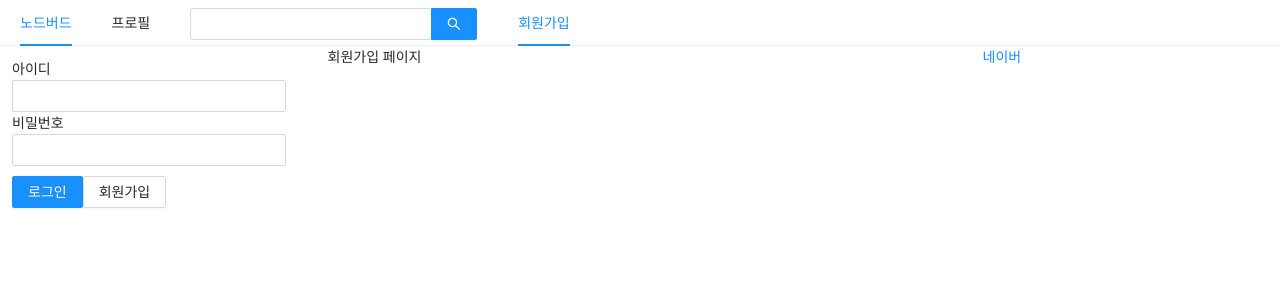
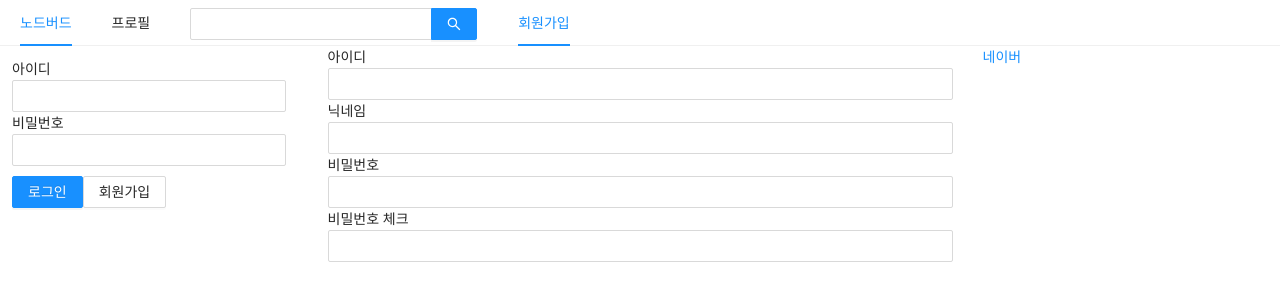
Before and after one commit to hyeminem-Jo/NodeBird, a Next.js app: page /signup in a window 1280 px wide. Shown: the top 300 px of the page. Built offline with nearby package versions, Linux system fonts and the light colour scheme.

Commit message:
Feat: signup & profile page update

```diff
--- a/components/LoginForm.js
+++ b/components/LoginForm.js
@@ -1,8 +1,9 @@
-import React, { useCallback, useState } from "react";
+import React, { useCallback } from "react";
 import { Form, Input, Button } from "antd";
 import Link from "next/link";
 import styled from "styled-components";
 import Proptypes from 'prop-types'
+import useInput from "../hooks/useInput";
 
 const ButtonWrapper = styled.div`
   margin-top: 10px;
@@ -13,18 +14,20 @@ const FormWrapper = styled(Form)`
 `
 
 const LoginForm = ({ setIsLoggedIn }) => {
-  const [id, setId] = useState("");
-  const [password, setPassword] = useState("");
 
-  // 컴포넌트에 props 로 넘겨주는 함수는 useCallBack 을 써주어야 최적화가 된다.
-  const onChangeId = useCallback((e) => {
-    setId(e.target.value);
-  }, []);
+  const [id, onChangeId] = useInput('');
+  const [password, onChangePassword] = useInput('');
 
-  // 위의 함수와 거의 비슷한 구조로 되어있는데, 이런 중복은 커스텀훅으로 처리할 수 있다.
-  const onChangePassword = useCallback((e) => {
-    setPassword(e.target.value);
-  }, []);
+
+  // const [id, setId] = useState("");
+  // const onChangeId = useCallback((e) => {
+  //   setId(e.target.value);
+  // }, []);
+
+  // const [password, setPassword] = useState("");
+  // const onChangePassword = useCallback((e) => {
+  //   setPassword(e.target.value);
+  // }, []);
 
   // antd 컴포넌트 에서는 e.preventDefault() 사용 x (onFinish 에 이미 적용되어있음)
   const onSubmitForm = useCallback(() => {
@@ -70,7 +73,10 @@ const LoginForm = ({ setIsLoggedIn }) => {
 
 
 LoginForm.propTypes = {
-  setIsLoggedIn: Proptypes.bool.isRequired,
+  setIsLoggedIn: Proptypes.func.isRequired,
 }
 
+// isLoggedInd => bool (불리언 타입 false, true)
+// setIsLoggedInd => func (함수 타입)
+
 export default LoginForm;
--- a/components/NicknameEditForm.js
+++ b/components/NicknameEditForm.js
@@ -7,6 +7,8 @@ const NicknameEditForm = () => {
   return (
     <Form style={style}>
       {/* addonBefore 등 props 들은 모두 antd 공식 문서 참고 */}
+
+      {/* 닉네임 수정하는 Form */}
       <Input.Search addonBefore="닉네임" enterButton="수정" />
     </Form>
   );
--- a/components/UserProfile.js
+++ b/components/UserProfile.js
@@ -29,7 +29,7 @@ const UserProfile = ({ setIsLoggedIn }) => {
 }
 
 UserProfile.propTypes = {
-  setIsLoggedIn: Proptypes.bool.isRequired,
+  setIsLoggedIn: Proptypes.func.isRequired,
 }
 
 export default UserProfile;
--- /dev/null
+++ b/hooks/useInput.js
@@ -0,0 +1,11 @@
+import { useState, useCallback } from "react"
+
+export default (initialValue = null) => {
+  const [value, setValue] = useState(initialValue);
+  const handler = useCallback((e) => {
+    setValue(e.target.value);
+  }, []);
+  // useState 뿐만 아닌, useCallback 에 대한 값까지 두 개의 값이 합쳐져서 return
+  // 원래라면 setValue 를 return 하지만 대신에 handler 을 return (handler 안에서 setValue() 값을 다루기 때문에 가능)
+  return [value, handler];
+}
--- a/pages/signup.js
+++ b/pages/signup.js
@@ -1,17 +1,78 @@
-import React from "react";
+import React, { useCallback, useState } from "react";
 import AppLayout from "../components/AppLayout";
-import Head from 'next/head'
+import Head from "next/head";
+import { Form, Input } from "antd";
+import useInput from "../hooks/useInput";
+import styled from 'styled-components';
+
+const ErrorMessage = styled.div`
+  color: red;
+`
 
 const Signup = () => {
+
+  const [id, onChangeId] = useInput('');
+  const [nickname, onChangeNickname] = useInput('');
+  const [password, onChangePassword] = useInput('');
+
+  // 이 부분은 useCallback 에서 다른 부분이 있기 때문에 커스텀 훅으로 합치지 x
+  const [passwordCheck, setPasswordCheck] = useState('');
+  // 비밀번호가 맞는지 체크
+  const [passwordError, setPasswordError] = useState(false);
+  const onChangePasswordCheck = useCallback((e) => {
+    setPasswordCheck(e.target.value);
+    setPasswordError(e.target.value !== password) // 비밀번호 비교
+  }, [password])
+
+  // onFinish: e.preventDefault() 필요 x
+  const onSubmit = useCallback(() => {}, []);
+
   return (
-    <>
-    <Head>
-      <title>회원 가입 | NodeBird</title>
-    </Head>
-      <AppLayout>
-        회원가입 페이지
-      </AppLayout>
-    </>
+    <AppLayout>
+      <Head>
+        <title>회원 가입 | NodeBird</title>
+      </Head>
+      <Form onFinish={onSubmit}>
+        <div>
+          <label htmlFor="user-id">아이디</label>
+          <br />
+          <Input name="uset-id" value={id} required onChange={onChangeId} />
+        </div>
+        <div>
+          <label htmlFor="user-nick">닉네임</label>
+          <br />
+          <Input
+            name="user-nick"
+            value={nickname}
+            required
+            onChange={onChangeNickname}
+          />
+        </div>
+        <div>
+          <label htmlFor="user-password">비밀번호</label>
+          <br />
+          <Input
+            name="user-password"
+            type="password"
+            value={password}
+            required
+            onChange={onChangePassword}
+          />
+        </div>
+        <div>
+          <label htmlFor="user-password-check">비밀번호 체크</label>
+          <br />
+          <Input
+            name="user-password-check"
+            type="password"
+            required
+            onChange={onChangePasswordCheck}
+          />
+          {/* passwordError 부분이 true 가 되면 에러 표시 */}
+          {passwordError && <ErrorMessage style={{color: 'red'}}>* 비밀번호가 일치하지 않습니다.</ErrorMessage>}
+        </div>
+      </Form>
+    </AppLayout>
   );
 };
 
```
Also changed, not shown: components/FollowList.js (+36 -8 lines).
